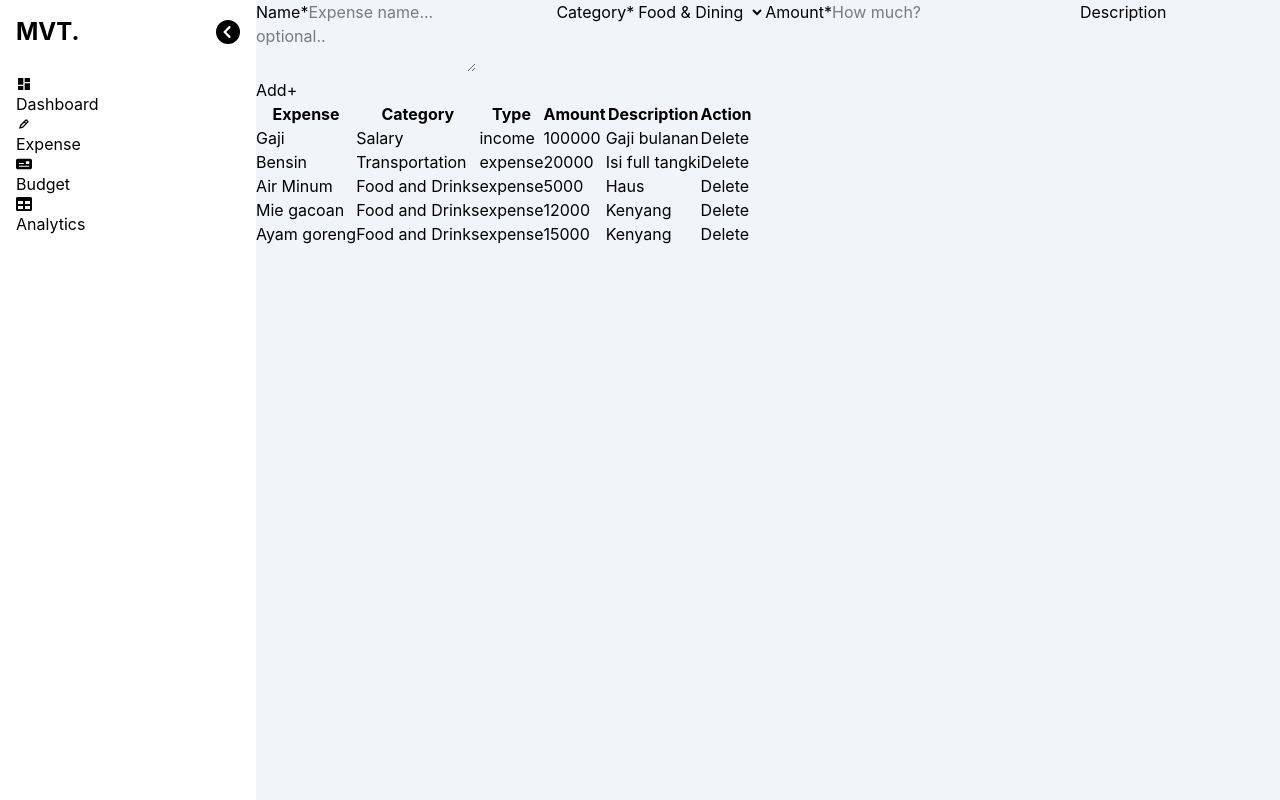
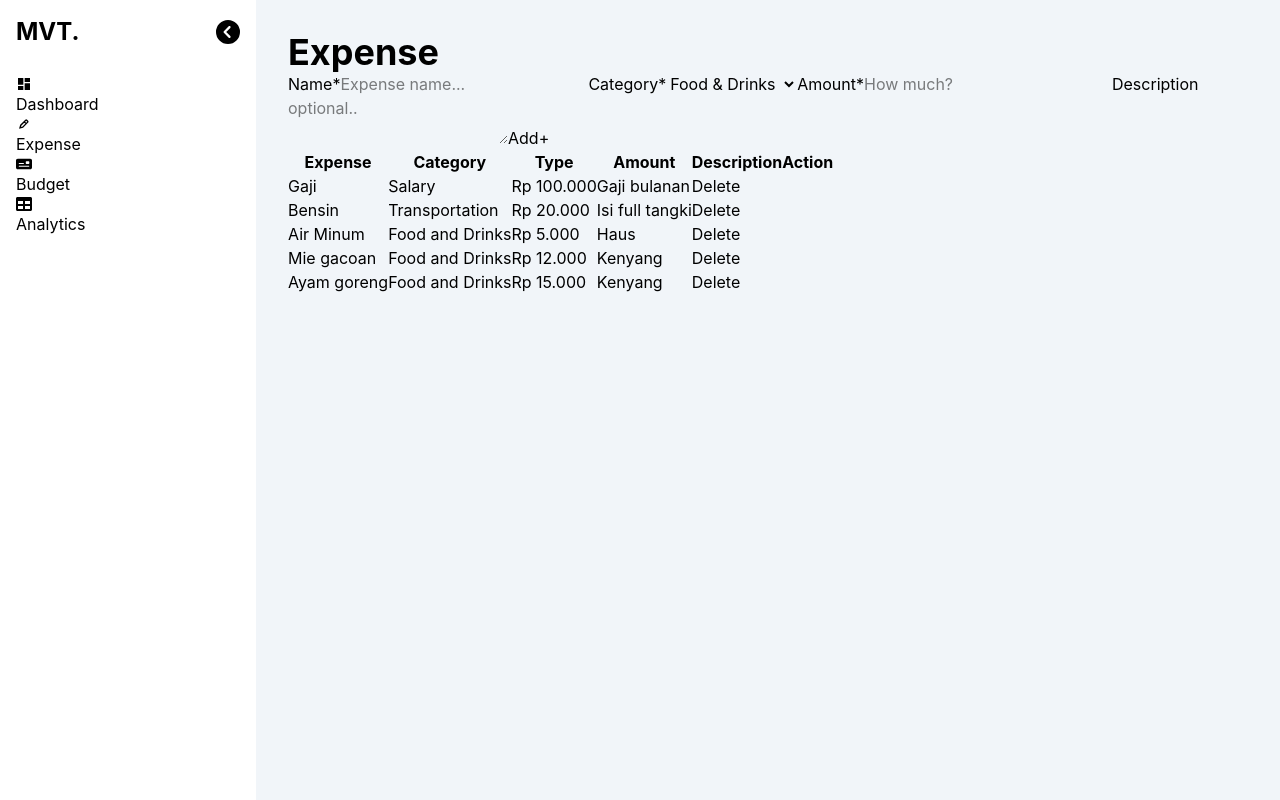
Before and after one commit to marvelTtihu/ExpenseTracker, a React (Vite) app: page /expense in a window 1280 px wide. Built offline with nearby package versions, Linux system fonts and the light colour scheme.

Commit message:
wip: build budget pages

```diff
--- a/src/App.jsx
+++ b/src/App.jsx
@@ -5,6 +5,7 @@ import Sidebar from "./components/Sidebar";
 import Dashboard from "./pages/Dashboard";
 import Analytics from "./pages/Analytics";
 import Expense from "./pages/Expense";
+import Budget from "./pages/Budget"
 
 const App = () => {
 
@@ -17,6 +18,7 @@ const App = () => {
                     <Route path="/" element={<Dashboard />}/>
                     <Route path="/analytics" element={<Analytics /> } />
                     <Route path="/expense" element={<Expense />}/>
+                    <Route path="/budget" element={<Budget />} />
                 </Routes>
             </main>
         </div>
--- /dev/null
+++ b/src/components/ExpenseForm.jsx
@@ -0,0 +1,83 @@
+import { useState } from "react";
+import { useTransaction } from "../hooks/useTransaction";
+
+const ExpenseForm = () => {
+    const[name, setName] = useState("");
+    const[category, setCategory] = useState("");
+    const[amount, setAmount] = useState("");
+    const[desc, setDesc] = useState("");
+    const {addExpense} = useTransaction();
+
+    const handleSubmit = (e) => {
+    e.preventDefault();
+
+    addExpense({
+        id: Date.now(),
+        name,
+        category,
+        amount: Number(amount),
+        desc,
+    })
+
+        setName("");
+        setCategory("");
+        setAmount("");
+        setDesc("");
+    }
+
+    return(
+        <>
+            <fieldset>
+                <form onSubmit={handleSubmit}>
+                    <label>Name*</label>
+                    <input
+                    type="text"
+                    name="name"
+                    id="name"
+                    value={name}
+                    onChange={(e) => setName(e.target.value)}
+                    required
+                    placeholder="Expense name..."
+                    />
+
+                    <label>Category*</label>
+                    <select
+                    name="category"
+                    id="category"
+                    value={category}
+                    onChange={(e) => setCategory(e.target.value)}
+                    required>
+                        <option>Food & Drinks</option>
+                        <option>Groceries</option>
+                        <option>Transportation</option>
+                        <option>Shopping</option>
+                        <option>Entertainment</option>
+                    </select>
+
+                    <label>Amount*</label>
+                    <input
+                    type="number"
+                    name="amount"
+                    id="amount"
+                    value={amount}
+                    onChange={(e) => setAmount(e.target.value)}
+                    required
+                    placeholder="How much?"
+                    />
+
+                    <label>Description</label>
+                    <textarea
+                    name="description"
+                    id="description"
+                    value={desc}
+                    onChange={(e) => setDesc(e.target.value)}
+                    placeholder="optional.."
+                    />
+                <button type="submit" className="cursor-pointer">Add+</button>
+                </form>
+            </fieldset>
+        </>
+    )
+}
+
+export default ExpenseForm;
--- a/src/components/ExpenseList.jsx
+++ b/src/components/ExpenseList.jsx
@@ -1,4 +1,9 @@
+import { formatRupiah } from "../utils/format";
+import { useTransaction } from "../hooks/useTransaction";
+
 const ExpenseList = ({ expenses = []}) => {
+    const { deleteExpense } = useTransaction();
+
     return(
         <table>
             <thead>
@@ -16,10 +21,9 @@ const ExpenseList = ({ expenses = []}) => {
                     <tr key={item.id}>
                         <td>{item.name}</td>
                         <td>{item.category}</td>
-                        <td>{item.type}</td>
-                        <td>{item.amount}</td>
+                        <td>{formatRupiah(item.amount)}</td>
                         <td>{item.description}</td>
-                        <td className="cursor-pointer">Delete</td>
+                        <td className="cursor-pointer" onClick={() => deleteExpense(item.id)}>Delete</td>
                     </tr>
                 ))}
             </tbody>
--- a/src/components/ExpenseSummary.jsx
+++ b/src/components/ExpenseSummary.jsx
@@ -1,4 +1,5 @@
 import { useTransaction } from "../hooks/useTransaction";
+import { formatRupiah } from "../utils/format";
 
 const ExpenseSummary = () => {
   const {expenses} = useTransaction();
@@ -12,8 +13,8 @@ const ExpenseSummary = () => {
       <article className="mx-auto grid grid-cols-1 md:grid-cols-3 px-4 py-2">
         <article>
           <h2>Total Expense</h2>
-          <span>Rp{totalExpense}</span>
-          <span className="block">This month</span>
+          <span>{formatRupiah(totalExpense)}</span>
+          <span className="block">Montly Expense</span>
         </article>
 
         <article>
--- a/src/context/TransactionProvider.jsx
+++ b/src/context/TransactionProvider.jsx
@@ -15,7 +15,7 @@ export const TransactionProvider = ({children}) => {
     }
 
     const editExpense = (id, updatedExpense) => {
-        setExpenses((prev) => prev.map((item) => updatedExpense.id === id ? {...item, ...updatedExpense} : item))
+        setExpenses((prev) => prev.map((item) => item.id === id ? {...item, ...updatedExpense} : item))
     }
 
     const deleteExpense = (id) => {
--- a/src/pages/Expense.jsx
+++ b/src/pages/Expense.jsx
@@ -1,86 +1,20 @@
-import { useState } from "react";
 import { useTransaction } from "../hooks/useTransaction"
 import ExpenseList from "../components/ExpenseList"
+import ExpenseForm from "../components/ExpenseForm";
 
 const Expense = () => {
-    const[name, setName] = useState("");
-    const[category, setCategory] = useState("");
-    const[amount, setAmount] = useState("");
-    const[desc, setDesc] = useState("");
-    const{ addExpense, expenses } = useTransaction();
-
-
-    const handleSubmit = (e) => {
-        e.preventDefault();
-
-        addExpense({
-            id: Date.now(),
-            name,
-            category,
-            amount: Number(amount),
-            desc,
-        })
-
-        setName("");
-        setCategory("");
-        setAmount("");
-        setDesc("");
-    }
+    const{ expenses } = useTransaction();
 
     return(
         <section className="min-h-dvh bg-slate-100">
-            <fieldset>
-                <form onSubmit={handleSubmit}>
-                    <label>Name*</label>
-                    <input
-                    type="text"
-                    name="name"
-                    id="name"
-                    value={name}
-                    onChange={(e) => setName(e.target.value)}
-                    required
-                    placeholder="Expense name..."
-                    />
+            <section className="max-w-5xl mx-auto px-4 py-8 md:px-8">
+            <h2 className="text-2xl md:text-4xl font-bold">Expense</h2>
+            <ExpenseForm />
 
-                    <label>Category*</label>
-                    <select
-                    name="category"
-                    id="category"
-                    value={category}
-                    onChange={(e) => setCategory(e.target.value)}
-                    required>
-                        <option>Food & Dining</option>
-                        <option>Groceries</option>
-                        <option>Transportation</option>
-                        <option>Shopping</option>
-                        <option>Entertainment</option>
-                    </select>
-
-                    <label>Amount*</label>
-                    <input
-                    type="number"
-                    name="amount"
-                    id="amount"
-                    value={amount}
-                    onChange={(e) => setAmount(e.target.value)}
-                    required
-                    placeholder="How much?"
-                    />
-
-                    <label>Description</label>
-                    <textarea
-                    name="description"
-                    id="description"
-                    value={desc}
-                    onChange={(e) => setDesc(e.target.value)}
-                    placeholder="optional.."
-                    />
-                </form>
-
-                <button type="submit" className="cursor-pointer">Add+</button>
-            </fieldset>
-
-        <ExpenseList expenses={expenses}/>
+                <article>
+                    <ExpenseList expenses={expenses}/>
+                </article>
+            </section>
         </section>
     );
 }
--- a/src/utils/format.js
+++ b/src/utils/format.js
@@ -0,0 +1,6 @@
+export const formatRupiah = (value) =>
+    new Intl.NumberFormat("id-ID", {
+        style: "currency",
+        currency: 'IDR',
+        maximumFractionDigits: 0
+    }).format(value);
```
